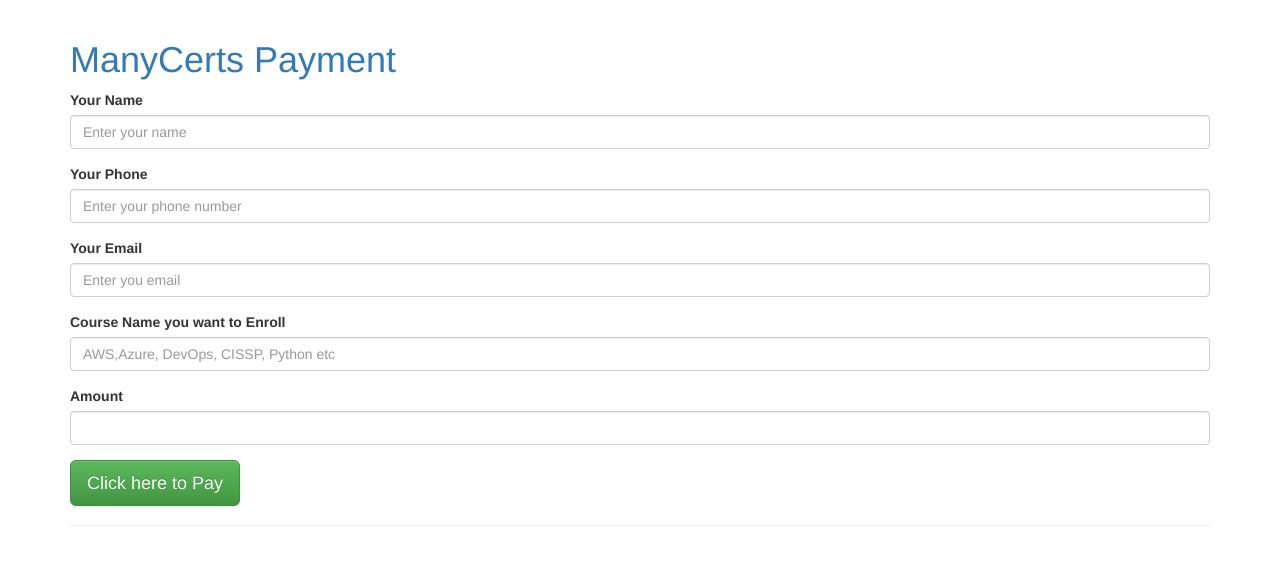
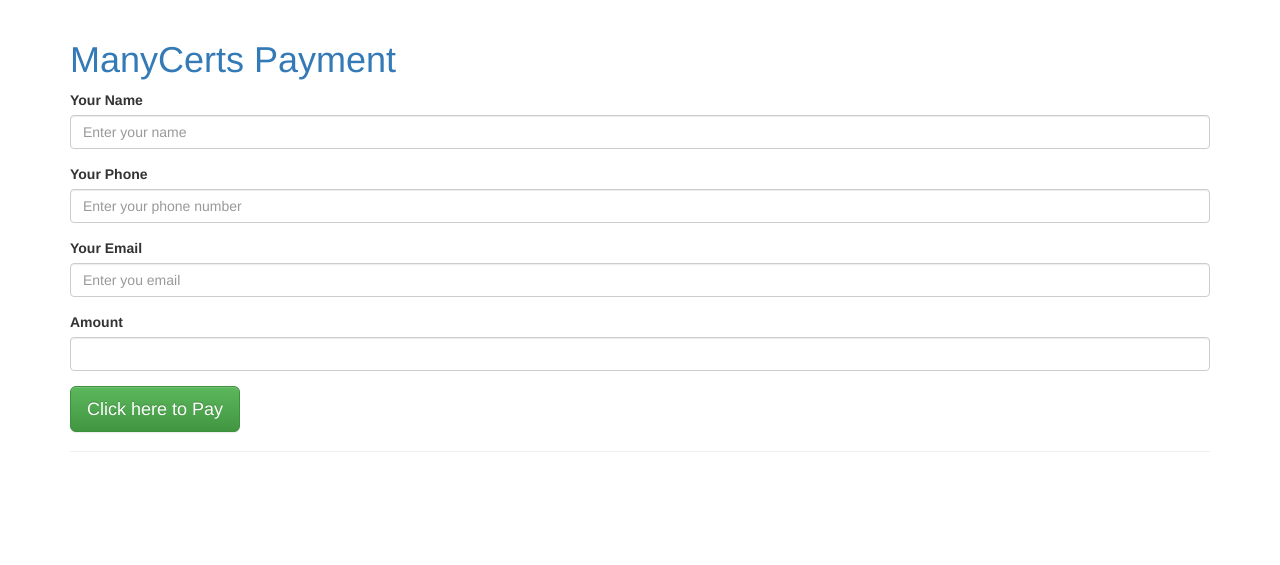
Before and after one commit to kumarself10/manycerts, a PHP site: page / in a window 1280 px wide. Shown: the top 565 px of the page. Run offline with PHP 8.4, Linux system fonts and the light colour scheme; data that the repository does not hold is empty.

Commit message:
Add files via upload

```diff
--- a/index.php
+++ b/index.php
@@ -36,10 +36,6 @@
 			<input type="email" class="form-control" name="email" placeholder="Enter you email">
 			</div>
 			<div class="form-group">
-			<label>Course Name you want to Enroll</label>
-			<input type="text" class="form-control" name="Course Name" placeholder="AWS,Azure, DevOps, CISSP, Python etc">
-			</div>
-			<div class="form-group">
 			<label>Amount</label>
 			<input type="text" class="form-control" name="amount" Value="">
 			</div>
```
